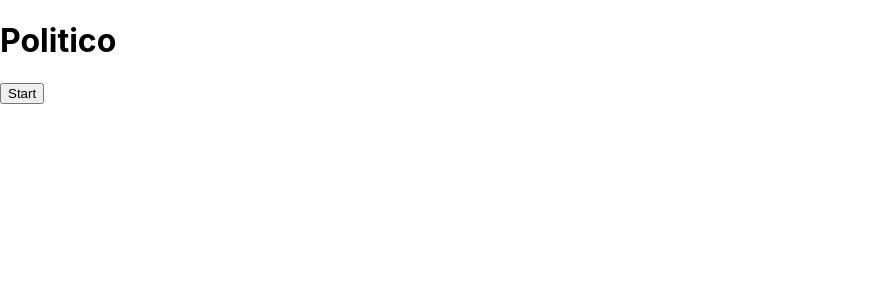
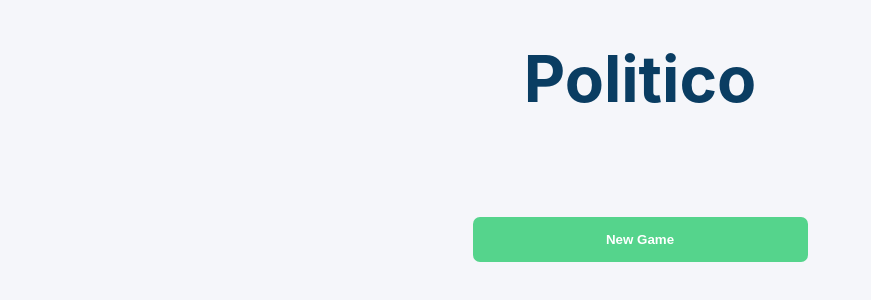
Before and after one commit to Pjaerr/Politico-Final-Year-Project, a React (Create React App) app: page / in a window 1280 px wide. Shown: the top 300 px of the page, without its empty margins (0-871 px from the left). Built offline with nearby package versions, Linux system fonts and the light colour scheme.

Commit message:
Implemented the StartScreen component
Also made a change to the next turn functionality within App so that it always accurately saves the current turn.

```diff
--- a/src/components/App/App.tsx
+++ b/src/components/App/App.tsx
@@ -71,12 +71,8 @@
       foreignPoliticalFavour: 0
     }
   ) => {
-    //Save the game state to storage before we move to the next turn
-    Systems.DataStorage.set<IGameState>("GameState", this.state.gameState);
-
     this.setState(prevState => {
-      return {
-        gameState: {
+      const newGameState = {
         ...prevState.gameState,
         attributes: {
           financial:
@@ -93,7 +89,13 @@
             attributeAdjustments.foreignPoliticalFavour
         },
         turn: prevState.gameState.turn + 1
-        }
+      };
+
+      //Save the game state to storage before we move to the next turn
+      Systems.DataStorage.set<IGameState>("GameState", newGameState);
+
+      return {
+        gameState: newGameState
       };
     });
   };
--- a/src/components/StartScreen/StartScreen.module.scss
+++ b/src/components/StartScreen/StartScreen.module.scss
@@ -0,0 +1,63 @@
+@import "../variables";
+
+.container {
+  display: flex;
+  flex-direction: column;
+  justify-content: flex-start;
+  align-items: center;
+  background-color: $white;
+  min-height: 100%;
+  min-width: 100%;
+}
+
+.title {
+  font-size: $headingFontSizeSmall;
+
+  @media (min-width: $brk-medium) {
+    font-size: $headingFontSizeMedium;
+  }
+
+  margin: 40px;
+  color: $blue;
+}
+
+.buttons {
+  display: flex;
+  flex-direction: column;
+  height: 120px;
+  justify-content: space-between;
+  margin-top: 60px;
+
+  @media (min-width: $brk-medium) {
+    height: 160px;
+  }
+}
+
+@mixin button($textColour, $backgroundColour) {
+  color: $textColour;
+  background-color: $backgroundColour;
+  border: 0;
+  height: 35px;
+  width: 200px;
+  border-radius: 7px;
+  transition: box-shadow 0.3s;
+  font-weight: bold;
+
+  &:hover {
+    box-shadow: rgba(0, 0, 0, 0.19) 0px 2.5px 5px 0px,
+      rgba(0, 0, 0, 0.23) -2px 1px 6px 0px;
+  }
+
+  @media (min-width: $brk-medium) {
+    width: 335px;
+    height: 45px;
+  }
+}
+
+.startButton {
+  @include button(#fff, rgba(46, 204, 113, 0.8));
+}
+
+.continueButton {
+  @include button(#fff, rgba(240, 147, 43, 0.8));
+}
--- a/src/components/StartScreen/StartScreen.tsx
+++ b/src/components/StartScreen/StartScreen.tsx
@@ -14,27 +14,22 @@
   startFunc
 }: Props) => {
   return (
-    <div className={styles.container}>
-      <h1>Politico</h1>
+    <main className={styles.container}>
+      <h1 className={styles.title}>Politico</h1>
+      <div className={styles.buttons}>
         {showContinueButton && (
           <button
             className={styles.continueButton}
-          onClick={() => {
-            continueFunc();
-          }}
+            onClick={() => continueFunc()}
           >
             Continue
           </button>
         )}
-      <button
-        className={styles.startButton}
-        onClick={() => {
-          startFunc();
-        }}
-      >
-        Start
+        <button className={styles.startButton} onClick={() => startFunc()}>
+          New Game
         </button>
       </div>
+    </main>
   );
 };
 
--- /dev/null
+++ b/src/components/_variables.scss
@@ -0,0 +1,11 @@
+//Font Sizes
+$headingFontSizeSmall: 3em;
+$headingFontSizeMedium: 4em;
+
+//Colours
+$blue: #0a3d62;
+$white: #f5f6fa;
+
+//Breakpoints
+$brk-medium: 768px;
+$brk-large: 992px;
--- a/src/index.css
+++ b/src/index.css
@@ -1,13 +1,26 @@
+html,
+body {
+  height: 100%;
+  margin: 0;
+  padding: 0;
+}
+
+#root {
+  display: flex;
+  min-height: 100%;
+  max-width: 100%;
+}
+
 body {
   margin: 0;
-  font-family: -apple-system, BlinkMacSystemFont, 'Segoe UI', 'Roboto', 'Oxygen',
-    'Ubuntu', 'Cantarell', 'Fira Sans', 'Droid Sans', 'Helvetica Neue',
+  font-family: -apple-system, BlinkMacSystemFont, "Segoe UI", "Roboto", "Oxygen",
+    "Ubuntu", "Cantarell", "Fira Sans", "Droid Sans", "Helvetica Neue",
     sans-serif;
   -webkit-font-smoothing: antialiased;
   -moz-osx-font-smoothing: grayscale;
 }
 
 code {
-  font-family: source-code-pro, Menlo, Monaco, Consolas, 'Courier New',
+  font-family: source-code-pro, Menlo, Monaco, Consolas, "Courier New",
     monospace;
 }
```
Also changed, not shown: 1 other file (tests, documents, lock files or other folders). Lines whose indentation alone changed are shown as unchanged.
